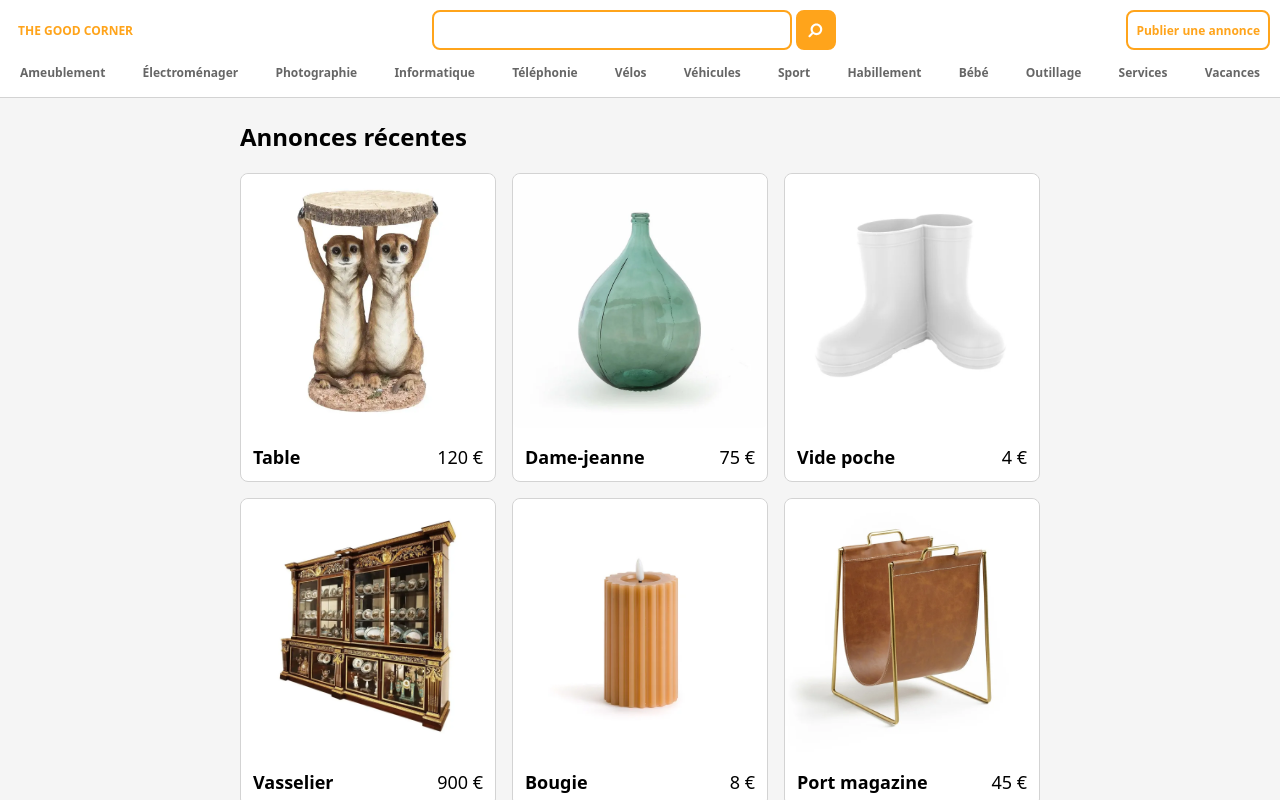
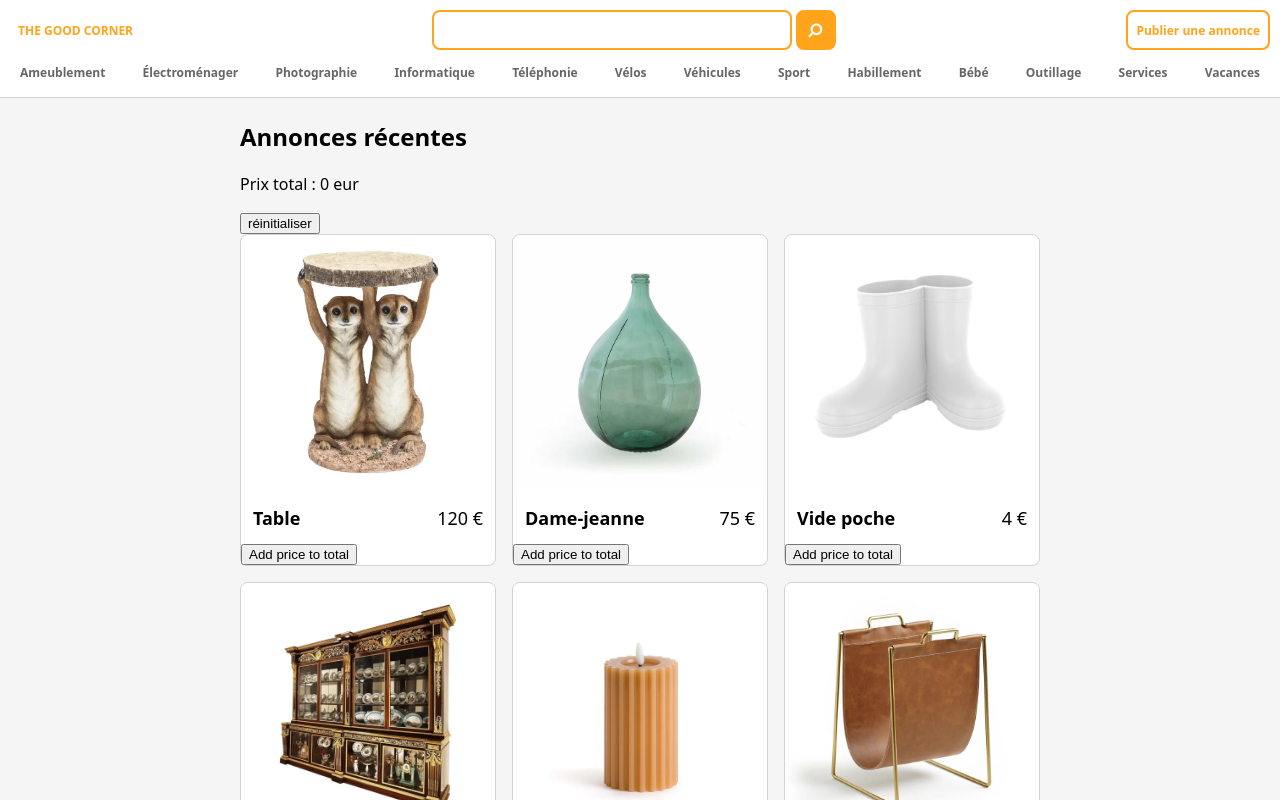
Before and after one commit to dlopoelinreverse/the-good-corner, a Next.js app in the folder frontend/: page / in a window 1280 px wide. Shown: the top 800 px of the page. Built offline with nearby package versions, Linux system fonts and the light colour scheme.

Commit message:
Feat add price tot total

```diff
--- a/frontend/src/components/AdCard.tsx
+++ b/frontend/src/components/AdCard.tsx
@@ -6,6 +6,7 @@ type AdCardProps = {
   price: number;
   title: string;
   link: string;
+  addPrice: (price: number) => void;
 };
 export default function AdCard({
   id,
@@ -13,6 +14,7 @@ export default function AdCard({
   link,
   title,
   price,
+  addPrice,
 }: AdCardProps) {
   return (
     <div className="ad-card-container">
@@ -23,6 +25,7 @@ export default function AdCard({
           <div className="ad-card-price">{price} €</div>
         </div>
       </Link>
+      <button onClick={() => addPrice(price)}>Add price to total</button>
     </div>
   );
 }
--- a/frontend/src/components/RecentAds.tsx
+++ b/frontend/src/components/RecentAds.tsx
@@ -1,15 +1,27 @@
+import { useState } from "react";
 import { useAds } from "../../contexts/AdsContext";
 import AdCard from "./AdCard";
 
 export default function RecentAds() {
   const ads = useAds();
+  const [totalPrice, setTotalPrice] = useState<number>(0);
+
+  const handleAddTotal = (price: number) => {
+    setTotalPrice((current) => current + price);
+  };
+
+  const handleResetTotalPrice = () => setTotalPrice(0);
 
   return (
     <>
       <h2>Annonces récentes</h2>
+      <div>
+        <p>Prix total : {totalPrice} eur</p>
+        <button onClick={handleResetTotalPrice}>réinitialiser</button>
+      </div>
       <section className="recent-ads">
         {ads.map((ad) => (
-          <AdCard {...ad} key={ad.id} />
+          <AdCard {...ad} key={ad.id} addPrice={handleAddTotal} />
         ))}
       </section>
     </>
```
Also changed, not shown: frontend/src/components/Couter.tsx (deleted, +0 -17 lines).
